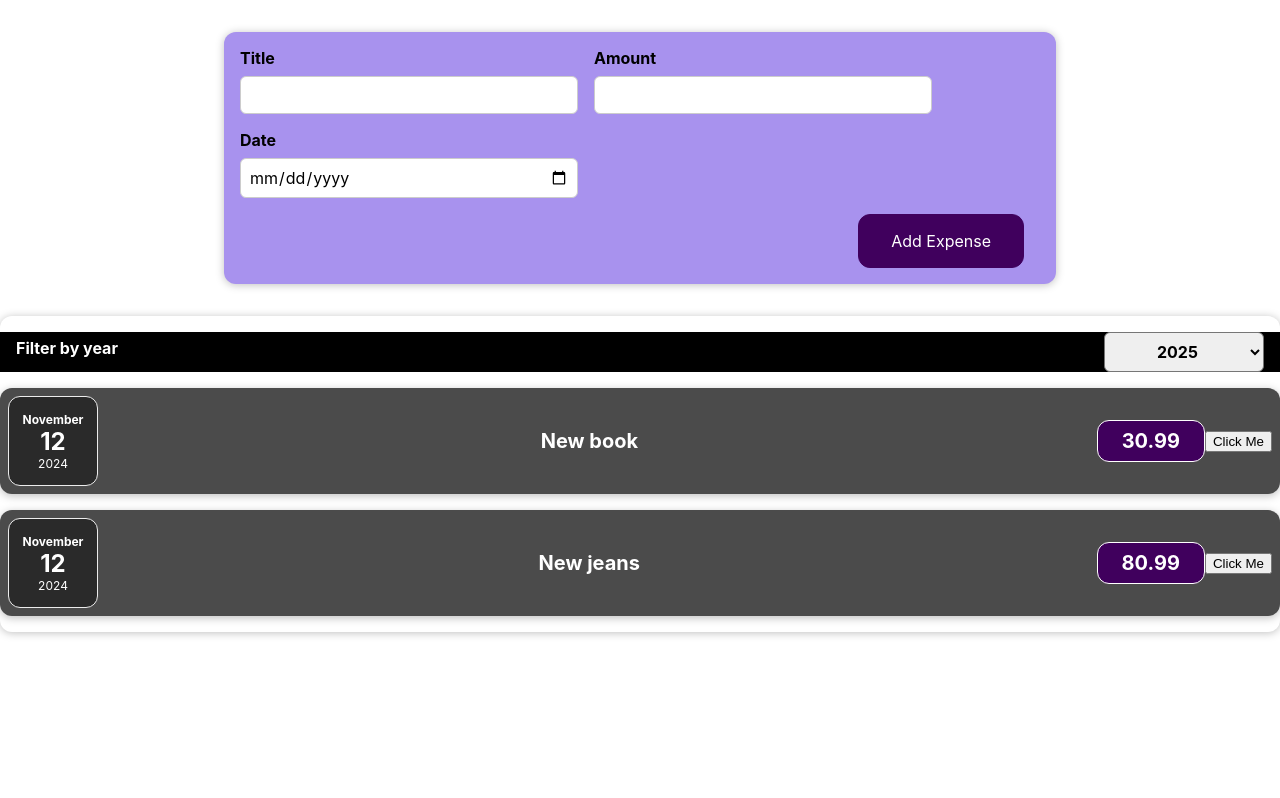
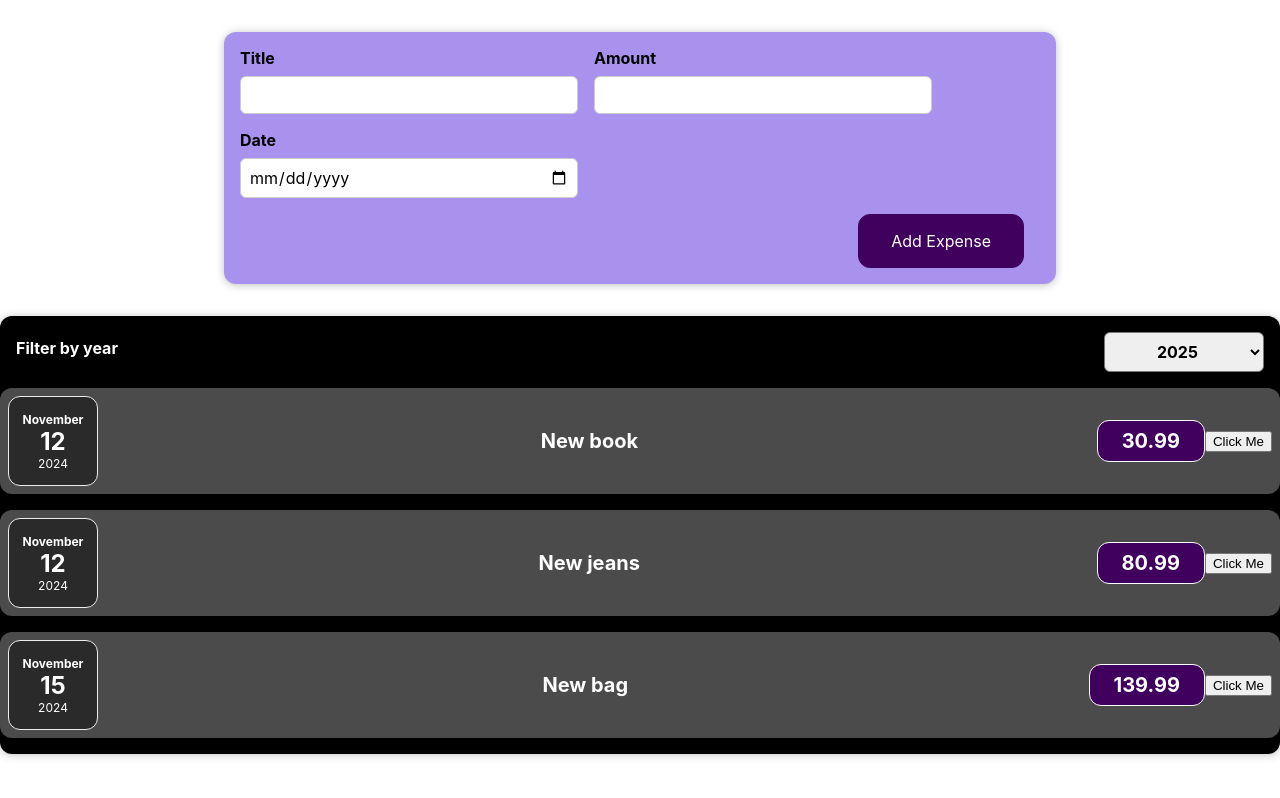
Before and after one commit to CarlRobertMots/expenses, a React app: page / in a window 1280 px wide. Built offline with nearby package versions, Linux system fonts and the light colour scheme; the HTML template or start-up script is replaced by a standard one.

Commit message:
yl13 vormi andmete kuvamine ja nimekirja dunaamiline kuvamine

```diff
--- a/src/App.jsx
+++ b/src/App.jsx
@@ -3,16 +3,24 @@ import Expenses from './assets/Expenses/Expenses'
 import NewExpense from './assets/NewExpense/NewExpense'
 
 const App = () => {
-  const expenses = [
+  const DYMMY_EXPENSES = [
     {
+    id:'id1',
     date: new Date(2024, 10, 12),
     title: 'New book',
     price: 30.99
   },
   {
+    id:'id2',
     date: new Date(2024, 10, 12),
     title: 'New jeans',
     price: 80.99
+  },
+  {
+    id:'id3',
+    date: new Date(2024, 10, 15),
+    title: 'New bag',
+    price: 139.99
   }
   ]
 
@@ -24,7 +32,7 @@ const addExpenseHandler = (expense) => {
   return (
     <div className="App">
       <NewExpense onAddExpense={addExpenseHandler}></NewExpense>
-      <Expenses expenses={expenses} />
+      <Expenses expenses={DYMMY_EXPENSES} />
     </div>
   );
 };
--- a/src/assets/Expenses/Expenses.jsx
+++ b/src/assets/Expenses/Expenses.jsx
@@ -13,13 +13,18 @@ const Expenses = (props) => {
       setFilteredYear(selectedYear)
         console.log(`Year data in Expenses.jsx ${selectedYear}` )
     }
+    props.expenses.map((expense) => {
+      return <ExpenseItem expenseData={expense}/>
+    })
 
   return (
     <Card className='expenses'>
         <ExpensesFilter selectedYear={filteredYear} onChangeFilter={filterChangeHandler} />
-
-        <ExpenseItem expenseData={props.expenses[0]}/>
-        <ExpenseItem expenseData={props.expenses[1]}/>
+        {
+          props.expenses.map((expense) => {
+            return <ExpenseItem expenseData={expense} key={expense.id}/>
+            })
+        }
     </Card>
   )
 }
--- a/src/assets/UI/Card.css
+++ b/src/assets/UI/Card.css
@@ -1,4 +1,5 @@
 .card {
     border-radius: 12px;
     box-shadow: 0 1px 8px rgba(0, 0, 0, 0.25);
+    background-color: black;
 }
```
